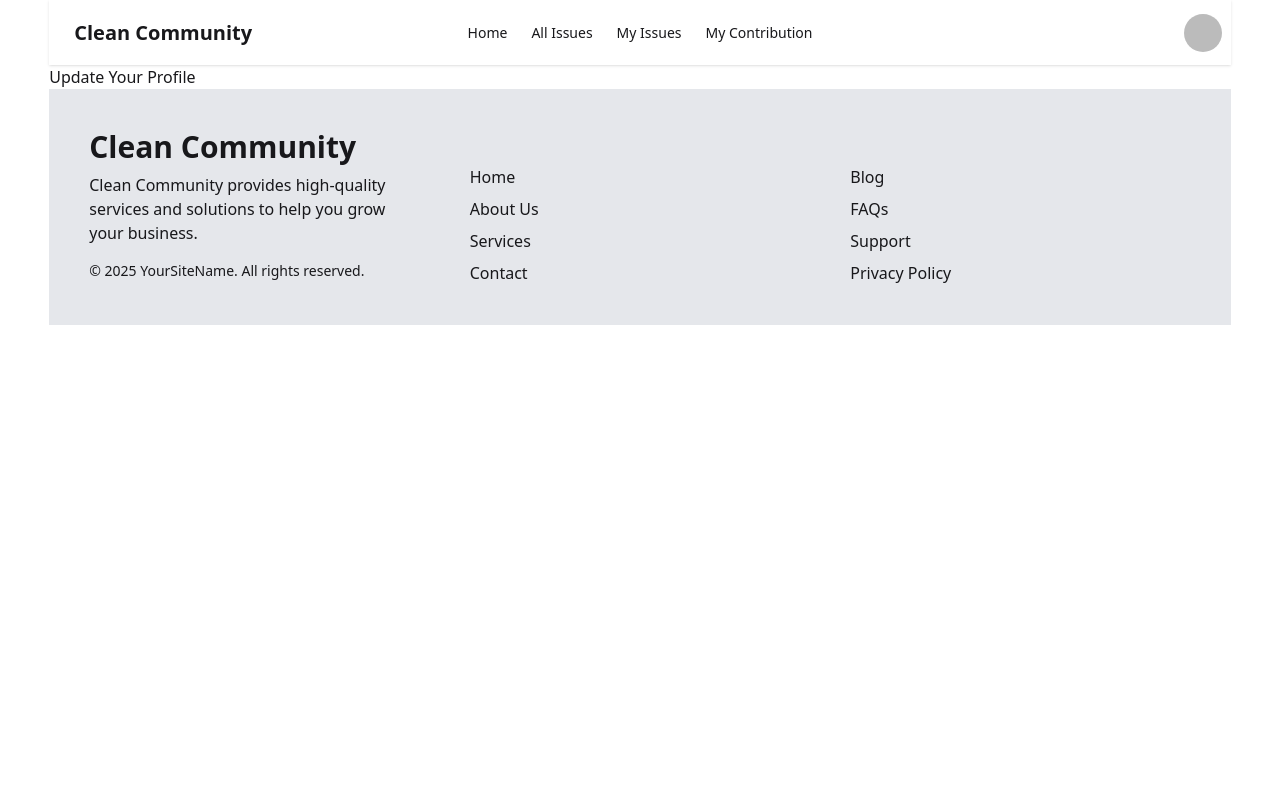
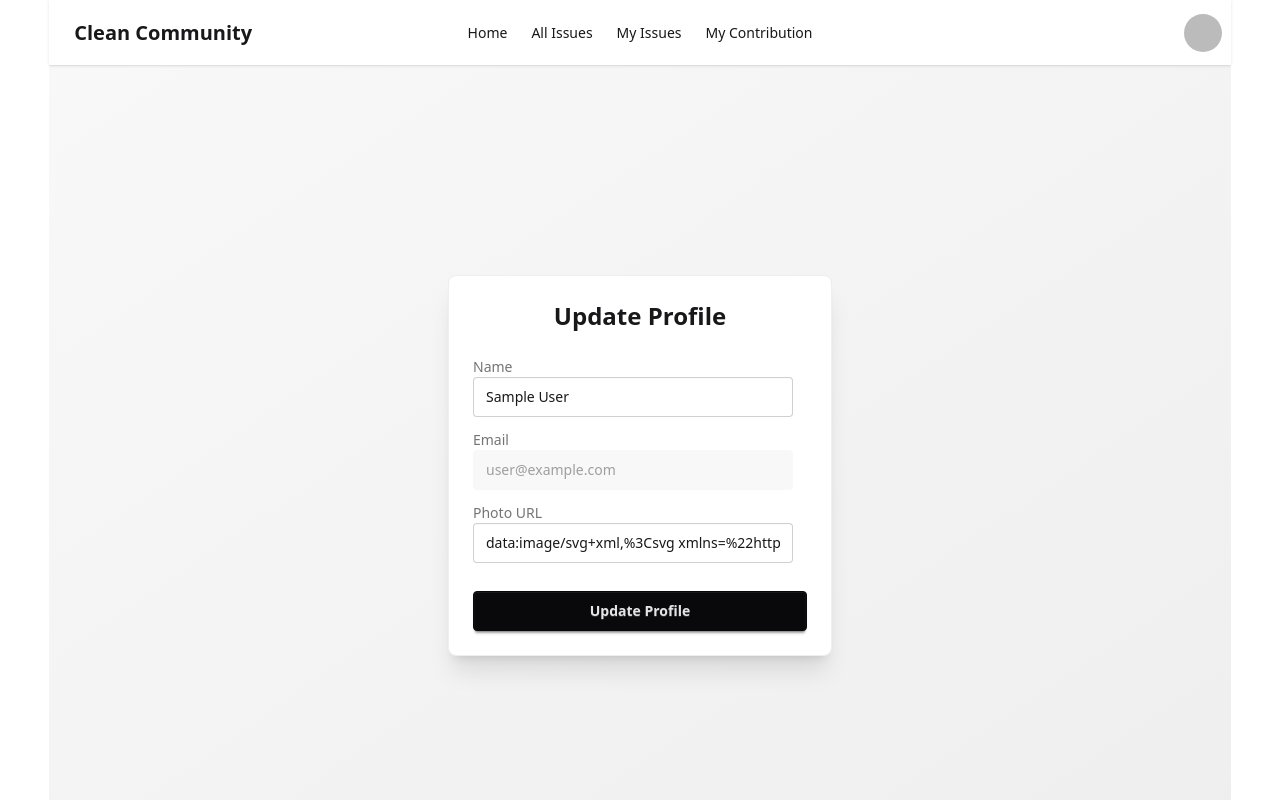
Before and after one commit to raihan1846/clean-community-frontend, a React (Vite) app: page /profile in a window 1280 px wide. Shown: the top 800 px of the page. Built offline with nearby package versions, Linux system fonts and the light colour scheme; no server answers; sample sign-in values are in the browser's storage.

Commit message:
Update profile complete

```diff
--- a/package.json
+++ b/package.json
@@ -12,6 +12,7 @@
   "dependencies": {
     "@tailwindcss/vite": "^4.1.17",
     "firebase": "^12.6.0",
+    "firebase-admin": "^13.6.0",
     "react": "^19.2.0",
     "react-dom": "^19.2.0",
     "react-icons": "^5.5.0",
--- a/src/components/Profile/Profile.jsx
+++ b/src/components/Profile/Profile.jsx
@@ -1,11 +1,151 @@
-import React from 'react';
+import React, { use, useContext, useEffect, useState } from 'react';
+import { useNavigate } from 'react-router';
+import { AuthContext } from '../../context/AuthContext/AuthContext';
+import Swal from 'sweetalert2';
 
 const Profile = () => {
+  const { user, updateUser, loading } = use(AuthContext);
+  const navigate = useNavigate();
+
+  // local form state (pre-filled with current user data)
+  const [form, setForm] = useState({
+    name: '',
+    email: '',
+    photoURL: '',
+  });
+
+  // fill the form when the user is loaded
+  useEffect(() => {
+    if (user) {
+      setForm({
+        name: user.displayName || '',
+        email: user.email || '',
+        photoURL: user.photoURL || '',
+      });
+    }
+  }, [user]);
+
+  const handleChange = (e) => {
+    const { name, value } = e.target;
+    setForm((prev) => ({ ...prev, [name]: value }));
+  };
+
+  const handleSubmit = async (e) => {
+    e.preventDefault();
+
+    if (!user) return;
+
+    try {
+      // only send fields that changed (optional)
+      const updatedData = {};
+      if (form.name !== user.displayName) updatedData.displayName = form.name;
+      if (form.photoURL !== user.photoURL) updatedData.photoURL = form.photoURL;
+
+      if (Object.keys(updatedData).length === 0) {
+        Swal.fire({
+            title: "No changes detected",
+            icon: "success",
+            draggable: true
+          });
+        return;
+      }
+      await updateUser(updatedData);
+      Swal.fire({
+        title: "Profile updated successfully!",
+        icon: "success",
+        draggable: true
+      });
+    //   alert('Profile updated successfully!');
+      navigate('/'); // or wherever you want after success
+    } catch (err) {
+      console.error(err);
+    //   alert('Failed to update profile: ' + err.message);
+      Swal.fire({
+        icon: "error",
+        title: "Oops...Failed to update profile",
+        text: "Something went wrong!",
+        footer: '<a href="#">Why do I have this issue?</a>'
+      });
+    }
+  };
+
+  if (loading) {
     return (
-        <div>
-            <h1>Update Your Profile</h1>
+      <div className="min-h-screen flex items-center justify-center">
+        <span className="loading loading-spinner loading-lg"></span>
+      </div>
+    );
+  }
+
+  if (!user) {
+    return (
+      <div className="min-h-screen flex items-center justify-center">
+        <p className="text-error">You must be logged in to edit your profile.</p>
+      </div>
+    );
+  }
+
+  return (
+    <div className="min-h-screen flex items-center justify-center bg-gradient-to-br from-base-200 to-base-300 px-4">
+      <div className="card w-full max-w-sm bg-base-100 shadow-xl border border-base-300">
+        <div className="card-body">
+          <h2 className="text-2xl font-bold text-center mb-4">Update Profile</h2>
+
+          <form onSubmit={handleSubmit}>
+            <fieldset className="space-y-3">
+              {/* Name */}
+              <div className="form-control">
+                <label className="label">
+                  <span className="label-text font-medium">Name</span>
+                </label>
+                <input
+                  type="text"
+                  name="name"
+                  className="input input-bordered"
+                  placeholder="Enter your Name"
+                  value={form.name}
+                  onChange={handleChange}
+                  required
+                />
+              </div>
+
+              {/* Email – read-only (Firebase auth email can't be changed via updateProfile) */}
+              <div className="form-control">
+                <label className="label">
+                  <span className="label-text font-medium">Email</span>
+                </label>
+                <input
+                  type="email"
+                  className="input input-bordered"
+                  value={form.email}
+                  disabled
+                />
+              </div>
+
+              {/* Photo URL */}
+              <div className="form-control">
+                <label className="label">
+                  <span className="label-text font-medium">Photo URL</span>
+                </label>
+                <input
+                  type="url"
+                  name="photoURL"
+                  className="input input-bordered"
+                  placeholder="https://example.com/avatar.jpg"
+                  value={form.photoURL}
+                  onChange={handleChange}
+                />
+              </div>
+
+              <button type="submit" className="btn btn-neutral w-full mt-4">
+                Update Profile
+              </button>
+            </fieldset>
+          </form>
         </div>
-    );
+      </div>
+    </div>
+  );
 };
 
 export default Profile;
--- a/src/components/Register/Register.jsx
+++ b/src/components/Register/Register.jsx
@@ -14,6 +14,20 @@ const Register = () => {
     const email = e.target.email.value;
     const password = e.target.password.value;
     const photoURL = e.target.photoURL.value;
+
+    const newUser = {name, email, password, photoURL};
+
+    fetch('http://localhost:3000/users', {
+      method: 'POST',
+      headers: {
+        'content-type' : 'application/json'
+      },
+      body: JSON.stringify(newUser)
+    })
+    .then(res=>res.json())
+    .then(data=>{
+      console.log(data);
+    })
 
     createUser(email, password)
       .then(result => {
--- a/src/context/AuthProvider/AuthProvider.jsx
+++ b/src/context/AuthProvider/AuthProvider.jsx
@@ -1,5 +1,5 @@
 import React, { useEffect, useState } from 'react';
-import { createUserWithEmailAndPassword, GoogleAuthProvider, onAuthStateChanged, signInWithEmailAndPassword, signInWithPopup, signOut } from 'firebase/auth';
+import { createUserWithEmailAndPassword, GoogleAuthProvider, onAuthStateChanged, signInWithEmailAndPassword, signInWithPopup, signOut, updateProfile } from 'firebase/auth';
 import { auth } from '../../firebase/firebase.init';
 import { AuthContext } from '../AuthContext/AuthContext';
 
@@ -26,16 +26,12 @@ const AuthProvider = ({ children }) => {
         setLoading(true)
         return signOut(auth);
     }
-    // onAuthStateChanged(auth, (currentUser) => {
-    //     if (currentUser) {
-    //         console.log(currentUser);
-    //     } else {
-    //         console.log(currentUser);
-    //     }
-    // })
+    const updateUser = (updatedData) =>{
+   return updateProfile(auth.currentUser, updatedData);
+    }
     useEffect(()=>{
        const unsubscribe = onAuthStateChanged(auth, (currentUser)=>{
-        console.log(currentUser);
+        // console.log(currentUser);
         setUser(currentUser);
         setLoading(false)
         })
@@ -49,6 +45,7 @@ const AuthProvider = ({ children }) => {
         user,
         loading,
         createUser,
+        updateUser,
         signInUser,
         signInWithGoogle,
         signOutUser
```
Also changed, not shown: src/components/Login/Login.jsx (+0 -34 lines), 1 other file (tests, documents, lock files or other folders).
